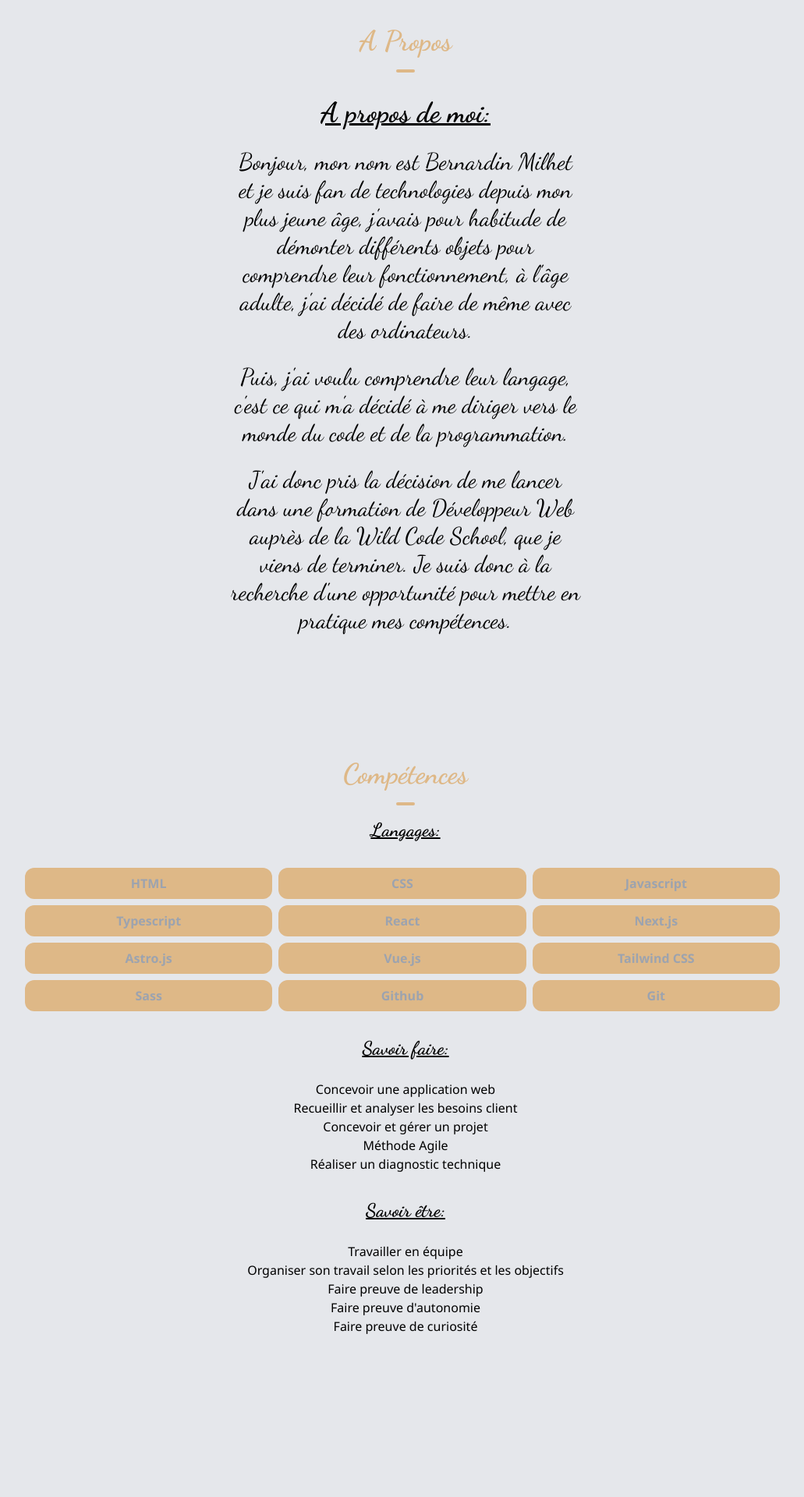
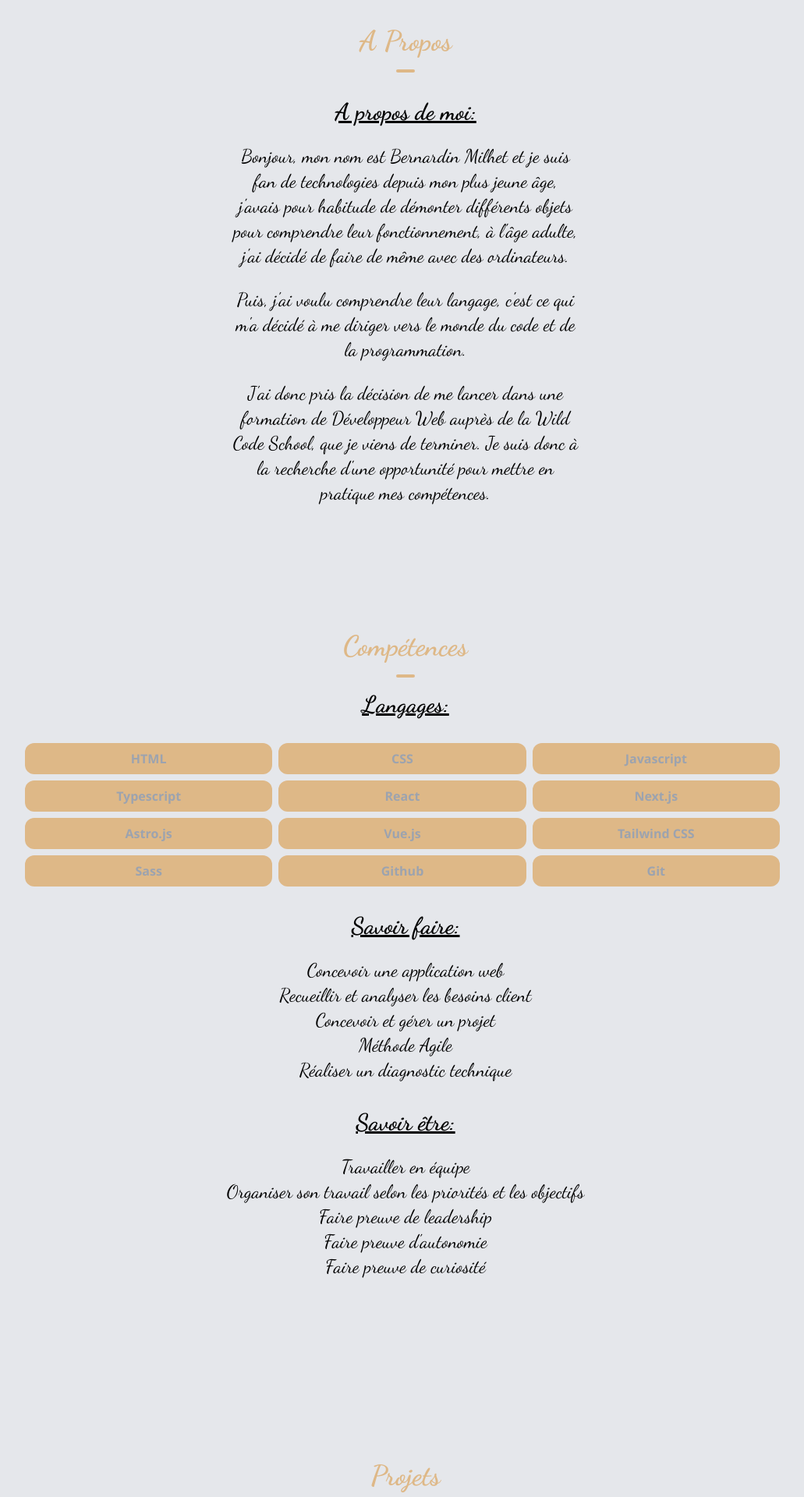
Before and after one commit to Kelhann2608/my-new-portfolio, a Next.js app: page / in a window 1280 px wide. Shown: the part 900-2820 px from the top of the page at 78% size, without its empty margins (120-1151 px from the left). Built offline with nearby package versions, Linux system fonts and the light colour scheme.

Commit message:
edit css

```diff
--- a/app/data/data.tsx
+++ b/app/data/data.tsx
@@ -2,7 +2,7 @@ export const projects = [
   {
     name: "Blind Crash Test",
     description:
-      "Projet de Blind test musical avec la possibilité de jouer avec ses propres playlists grâce à l'API Deezer",
+      "Projet de groupe, de Blind test musical avec la possibilité de jouer avec ses propres playlists grâce à l'API Deezer",
     image: "/BlindCrashTestDesktop.jpg",
     github: "https://github.com/Kelhann2608/Blind-Crash-Test",
     link: "https://marie5060.github.io/Blind-Crash-Test/",
--- a/components/AboutSection.tsx
+++ b/components/AboutSection.tsx
@@ -11,22 +11,22 @@ const AboutSection = () => {
 
         <div className="flex flex-col items-stretch justify-center space-y-10 align-top md:space-x-10 md:space-y-0 md:p-4 md:flex-row">
           <div className="md:w-1/2">
-            <h1 className="mb-6 text-2xl font-bold text-center underline font-DancingS lg:text-4xl dark:text-gray-300 ">
+            <h1 className="mb-6 text-2xl font-bold text-center underline font-DancingS lg:text-3xl dark:text-gray-300 ">
               A propos de moi:
             </h1>
-            <p className="mx-3 text-xl text-center dark:text-gray-300 font-DancingS lg:text-3xl">
+            <p className="mx-3 text-xl text-center dark:text-gray-300 font-DancingS lg:text-2xl">
               Bonjour, mon nom est <span>Bernardin Milhet</span> et je suis fan
               de technologies depuis mon plus jeune âge, j'avais pour habitude
               de démonter différents objets pour comprendre leur fonctionnement,
               à l'âge adulte, j'ai décidé de faire de même avec des ordinateurs.
             </p>
             <br />
-            <p className="mx-3 text-xl text-center dark:text-gray-300 font-DancingS lg:text-3xl">
+            <p className="mx-3 text-xl text-center dark:text-gray-300 font-DancingS lg:text-2xl">
               Puis, j'ai voulu comprendre leur langage, c'est ce qui m'a décidé
               à me diriger vers le monde du code et de la programmation.
             </p>
             <br />
-            <p className="mx-3 text-xl text-center dark:text-gray-300 font-DancingS lg:text-3xl">
+            <p className="mx-3 text-xl text-center dark:text-gray-300 font-DancingS lg:text-2xl">
               J'ai donc pris la décision de me lancer dans une formation de
               Développeur Web auprès de la Wild Code School, que je viens de
               terminer. Je suis donc à la recherche d'une opportunité pour
--- a/components/SkillsSection.tsx
+++ b/components/SkillsSection.tsx
@@ -24,7 +24,7 @@ const SkillsSection = () => {
           <hr className="w-6 h-1 mx-auto my-4 border-0 rounded bg-or dark:bg-teal-500" />
         </h1>
         <div className="text-center">
-          <h1 className="mb-6 text-2xl font-bold underline font-DancingS">
+          <h1 className="mb-6 text-2xl font-bold underline font-DancingS lg:text-3xl">
             Langages:
           </h1>
           <div className="z-10 grid flex-wrap justify-center grid-cols-1 md:grid-cols-3 md:justify-start">
@@ -41,10 +41,10 @@ const SkillsSection = () => {
           </div>
         </div>
         <div className="mt-8 text-center">
-          <h1 className="mb-6 text-2xl font-bold underline font-DancingS">
+          <h1 className="mb-6 text-2xl font-bold underline font-DancingS lg:text-3xl">
             Savoir faire:
           </h1>
-          <ul className="flex flex-col">
+          <ul className="flex flex-col font-DancingS text-xl lg:text-2xl">
             <li>Concevoir une application web</li>
             <li>Recueillir et analyser les besoins client</li>
             <li>Concevoir et gérer un projet</li>
@@ -53,10 +53,10 @@ const SkillsSection = () => {
           </ul>
         </div>
         <div className="mt-8 text-center">
-          <h1 className="mb-6 text-2xl font-bold underline font-DancingS">
+          <h1 className="mb-6 text-2xl font-bold underline font-DancingS lg:text-3xl">
             Savoir être:
           </h1>
-          <ul className="flex flex-col">
+          <ul className="flex flex-col font-DancingS text-xl lg:text-2xl">
             <li>Travailler en équipe</li>
             <li>Organiser son travail selon les priorités et les objectifs</li>
             <li>Faire preuve de leadership</li>
```
